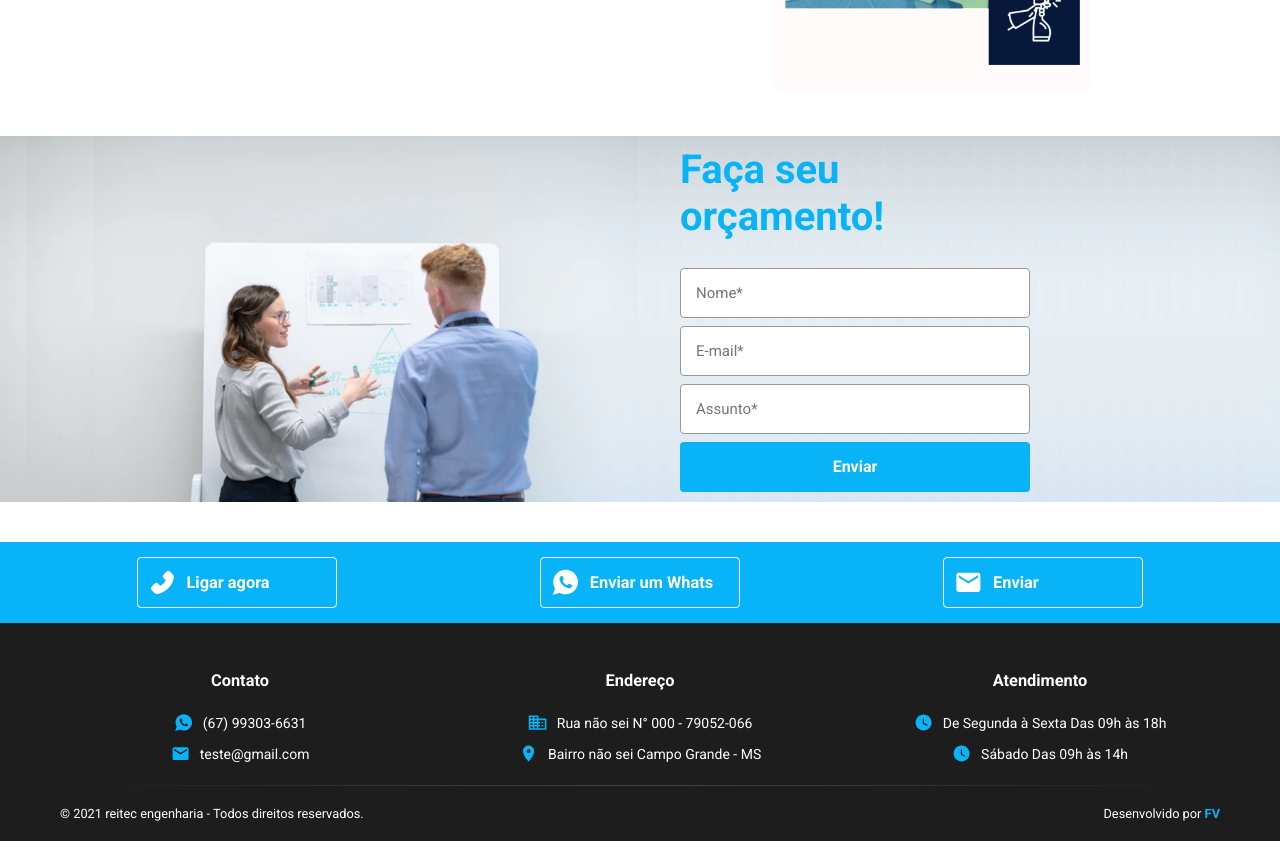
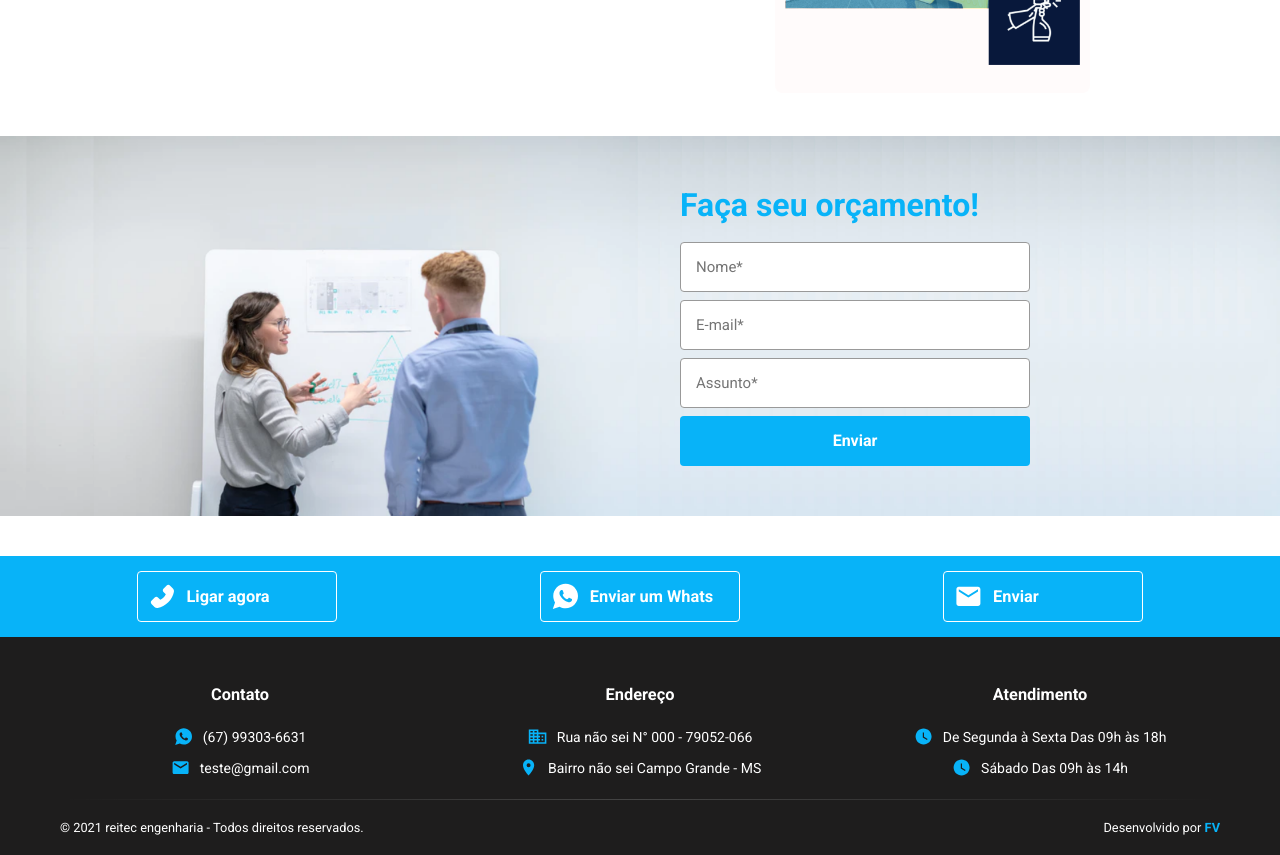
Before and after one commit to f3l1p3v4/engineering, a React (Create React App) app: page / in a window 1280 px wide. Shown: the part 2720-3575 px from the top of the page. Built offline with nearby package versions, Linux system fonts and the light colour scheme.

Commit message:
Update styles.css

```diff
--- a/src/components/Contact/styles.css
+++ b/src/components/Contact/styles.css
@@ -31,6 +31,7 @@
 .contact-container .content .contact-form {
   width: 50%;
   padding: 10px 40px;
+  margin-bottom: 40px;
 }
 
 .contact-container .content form {
@@ -40,8 +41,8 @@
 
 .contact-container .content form h1 {
   color: var(--_color_3);
-  font-size: 2.5rem;
-  margin-bottom: 20px;
+  font-size: 2rem;
+  margin: 40px 0px 10px;
 }
 
 .contact-container .content form input {
```
